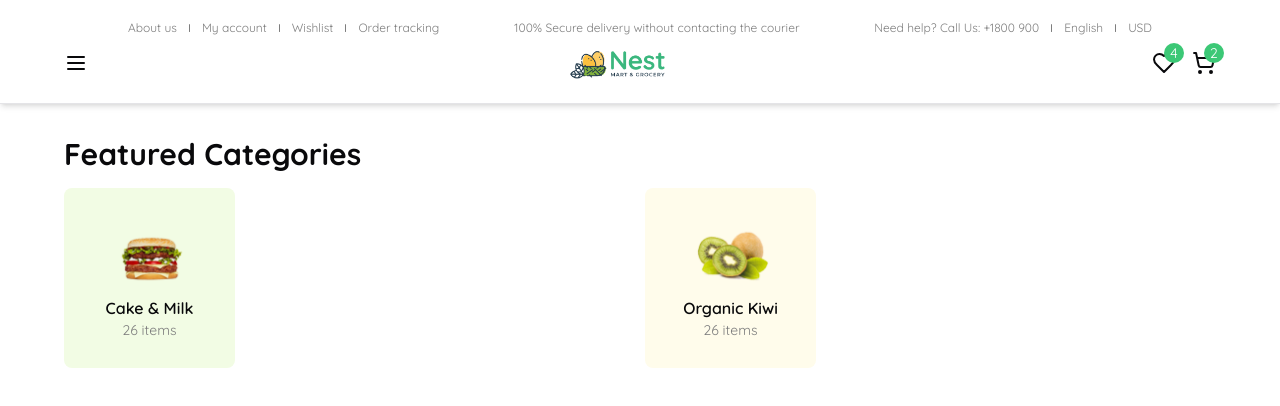
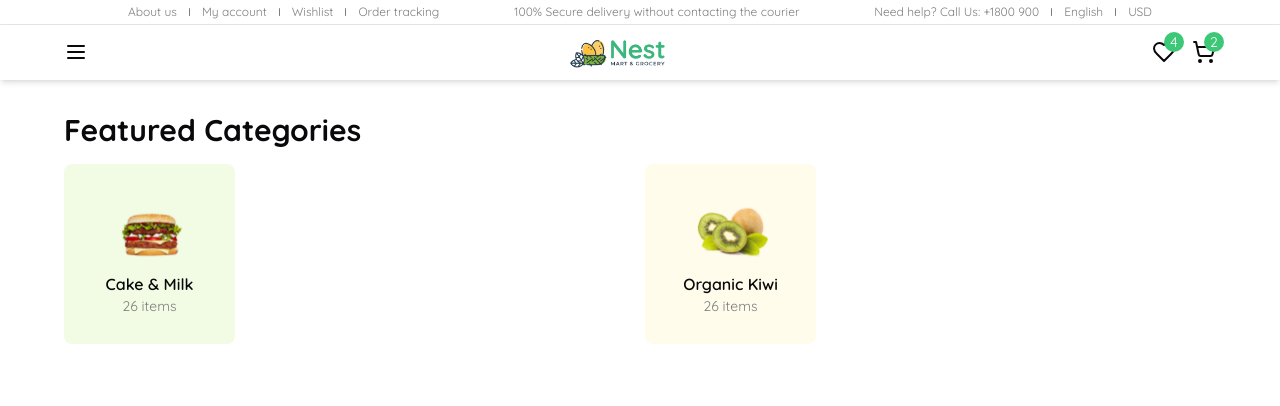
Before and after one commit to samieoseh/exclusive, a Next.js app: page / in a window 1280 px wide. Shown: the top 406 px of the page. Built offline with nearby package versions, Linux system fonts and the light colour scheme.

Commit message:
fixed some issues

```diff
--- a/src/app/page.tsx
+++ b/src/app/page.tsx
@@ -9,7 +9,7 @@ import "swiper/css";
 export default function LandingPage() {
   return (
     <>
-      <header className="xl:border-b shadow-md py-4">
+      <header className="xl:border-b">
         <nav className="hidden xl:flex justify-between items-center w-[80%] mx-auto py-1">
           <ul className="flex items-center justify-between gap-1">
             <li className="flex items-center">
@@ -56,7 +56,9 @@ export default function LandingPage() {
             </div>
           </div>
         </nav>
-        <nav className="w-[90%] py-2 mx-auto flex items-center justify-between">
+      </header>
+      <header className="shadow-md py-2">
+        <nav className="w-[90%] py-1 mx-auto flex items-center justify-between">
           <Menu />
           <Image src="/logo.png" height={45} width={100} alt="logo.png" />
           <div className="flex items-center gap-4 justify-between">
```
